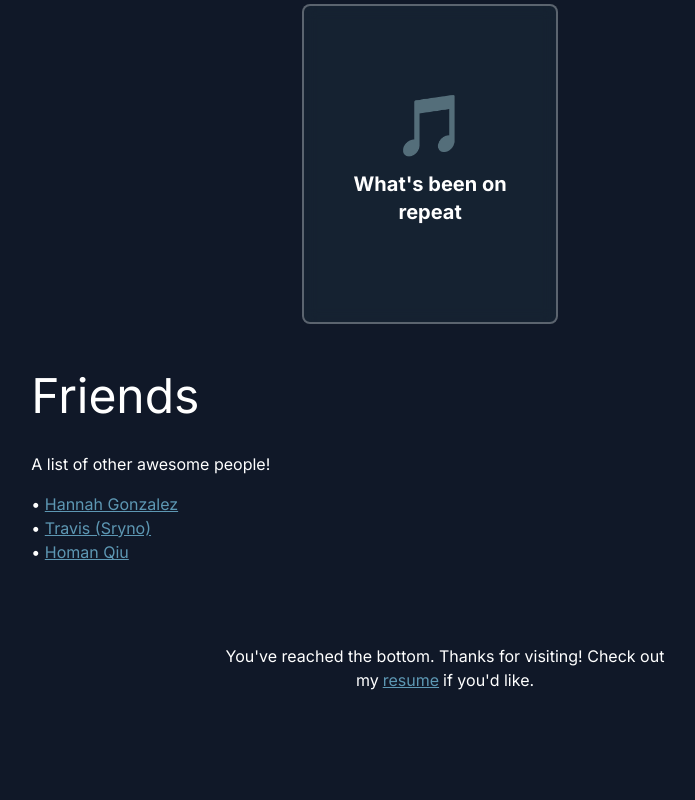
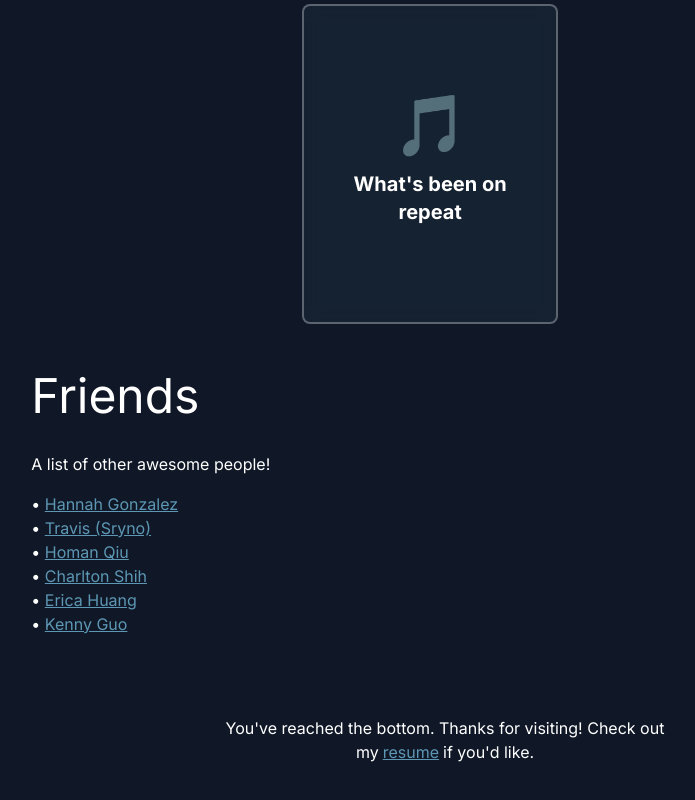
Before and after one commit to DiAndyW/portfolio, a React (Vite) app: page / in a window 1280 px wide. Shown: the part 3862-4662 px from the top of the page, without its empty margins (195-890 px from the left). Before the commit the page ends 4634 px from the top, so only its background shows below. Built offline with nearby package versions, Linux system fonts and the light colour scheme.

Commit message:
new friends

```diff
--- a/src/components/FriendsSection.tsx
+++ b/src/components/FriendsSection.tsx
@@ -15,6 +15,21 @@ export function FriendsSection() {
             name: "Homan Qiu",
             link: "https://i-am.fish/",
         },
+        {
+            id: 4,
+            name: "Charlton Shih",
+            link: "https://chewton2k.github.io/Portfolio/",
+        },
+        {
+            id: 5,
+            name: "Erica Huang",
+            link: "https://kittenluv1.com/",
+        },
+        {
+            id: 6,
+            name: "Kenny Guo",
+            link: "https://kguo12.github.io/kennyguowebpage/",
+        }
     ]
 
     return (
```
